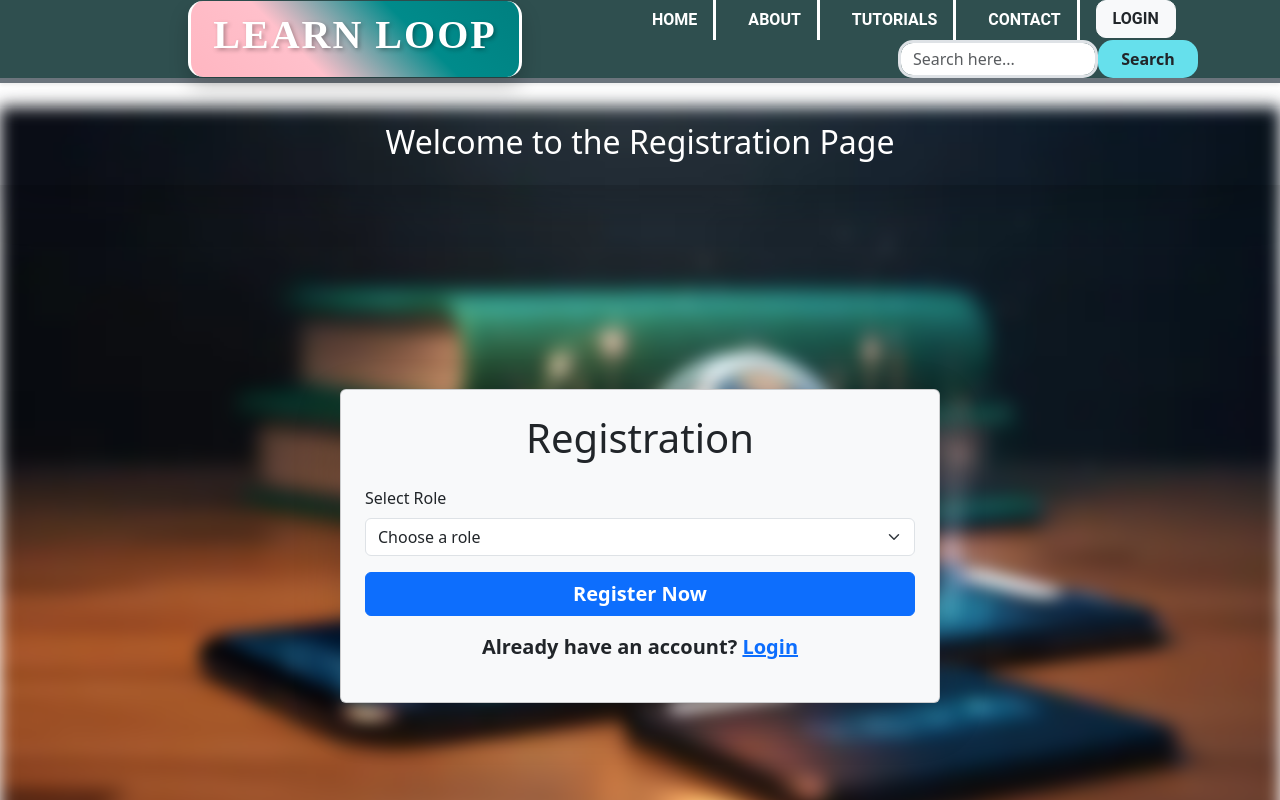
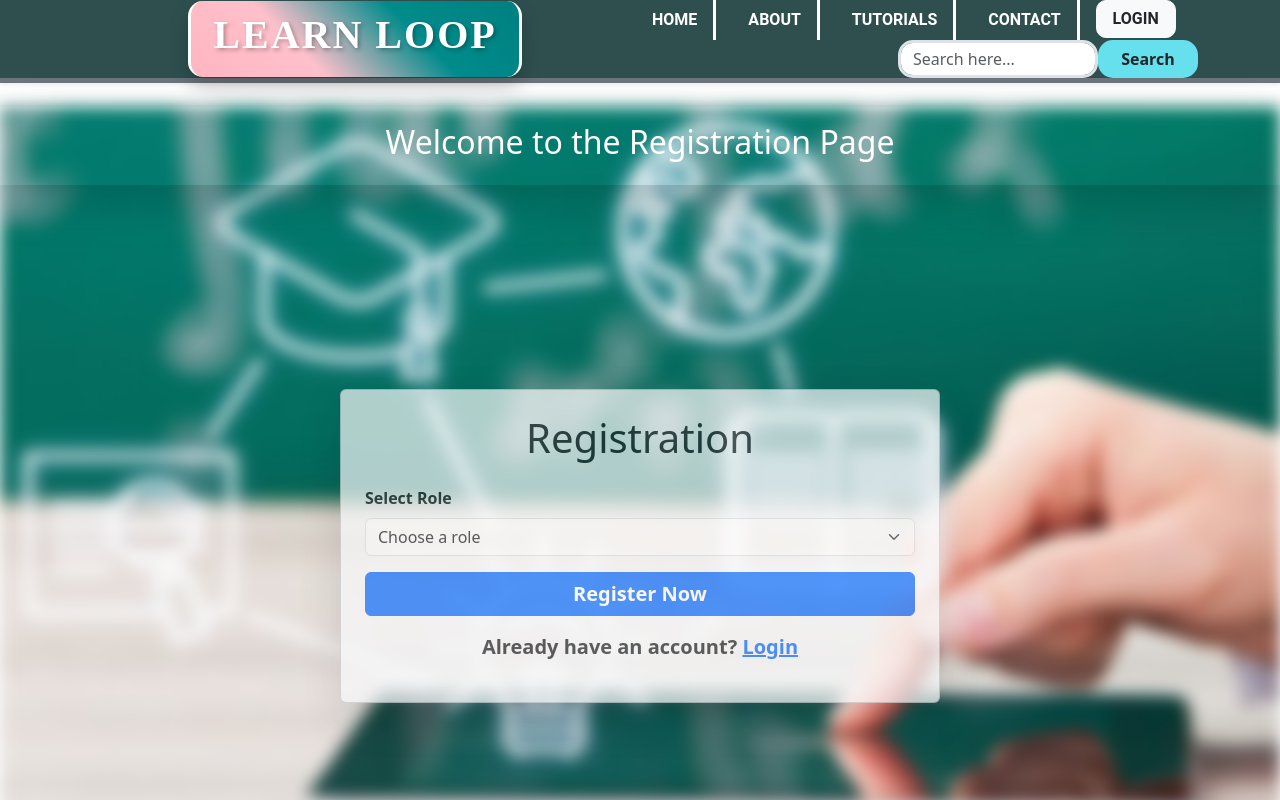
Before and after one commit to Ijaas-Fathi/Frontend, a React (Vite) app: page /registration in a window 1280 px wide. Shown: the top 800 px of the page. Built offline with nearby package versions, Linux system fonts and the light colour scheme.

Commit message:
changed designs

```diff
--- a/src/Pages/Login.jsx
+++ b/src/Pages/Login.jsx
@@ -101,14 +101,14 @@ const Login = () => {
       ></div>
       <h1 className="bg-dark text-white text-center py-3 fw-normal">Login here to Enroll Courses</h1>
       {/* Main content */}
-      <main className="flex-grow-1 d-flex justify-content-center align-items-center">
+      <main className="flex-grow-1 d-flex justify-content-center align-items-center" style={{opacity: 0.7}}>
         <div className="card shadow-lg p-4" style={{ width: '100%', maxWidth: '500px', borderRadius: '20px' }}>
           <div className="card-header bg-dark text-white text-center fs-3 fw-bold py-3">
             Select Role
           </div>
           <div className="card-body bg-light py-4">
             <div className="mb-4">
-              <label className="form-label">Are you a Student or an Instructor?</label>
+              <label className="form-label fw-bold">Are you a Student or an Instructor?</label>
               <select
                 className="form-select"
                 value={role}
@@ -123,10 +123,10 @@ const Login = () => {
 
             {role && (
               <>
-                <h3 className="text-center mb-4 text-dark">Login as {role}</h3>
+                <h3 className="text-center mb-4 text-dark fw-bold">Login as {role}</h3>
                 {error && <div className="alert alert-danger">{error}</div>}
                 <form onSubmit={handleSubmit}>
-                  <div className="mb-3">
+                  <div className="mb-3 fw-bold">
                     <label htmlFor="email" className="form-label">
                       Email
                     </label>
@@ -141,7 +141,7 @@ const Login = () => {
                       required
                     />
                   </div>
-                  <div className="mb-3">
+                  <div className="mb-3 fw-bold">
                     <label htmlFor="password" className="form-label">
                       Password
                     </label>
--- a/src/Pages/Registration.jsx
+++ b/src/Pages/Registration.jsx
@@ -1,8 +1,6 @@
 import React, { useState } from 'react';
 import 'bootstrap/dist/css/bootstrap.min.css';
 import back from '../assets/Images/background.png';
-
-
 
 const Registration = () => {
   const [role, setRole] = useState(''); // Role selection: Student or Instructor
@@ -15,7 +13,6 @@ const Registration = () => {
     confirmPassword: '',
     bio: '', // Instructor specific
   });
-  const [rating, setRating] = useState(0); // Rating for Instructor
   const [error, setError] = useState('');
 
   const handleRoleChange = (e) => {
@@ -95,8 +92,8 @@ const Registration = () => {
       <header className="text-white text-center py-3 shadow-lg">
         <h2>Welcome to the Registration Page</h2>
       </header>
-      <div className="d-flex justify-content-center align-items-center flex-grow-1">
-        <div className="card shadow-lg bg-light p-4 rounded" style={{ width: '100%', maxWidth: '600px' }}>
+      <div className="d-flex justify-content-center align-items-center flex-grow-1 fw-bold">
+        <div className="card shadow-lg bg-light p-4 rounded" style={{ width: '100%', maxWidth: '600px', opacity: 0.7}}>
           <h1 className="text-center mb-4">Registration</h1>
           {error && <div className="alert alert-danger">{error}</div>}
           <form onSubmit={handleSubmit}>
```
Also changed, not shown: src/assets/Images/background.png, src/assets/Images/mission.png.
